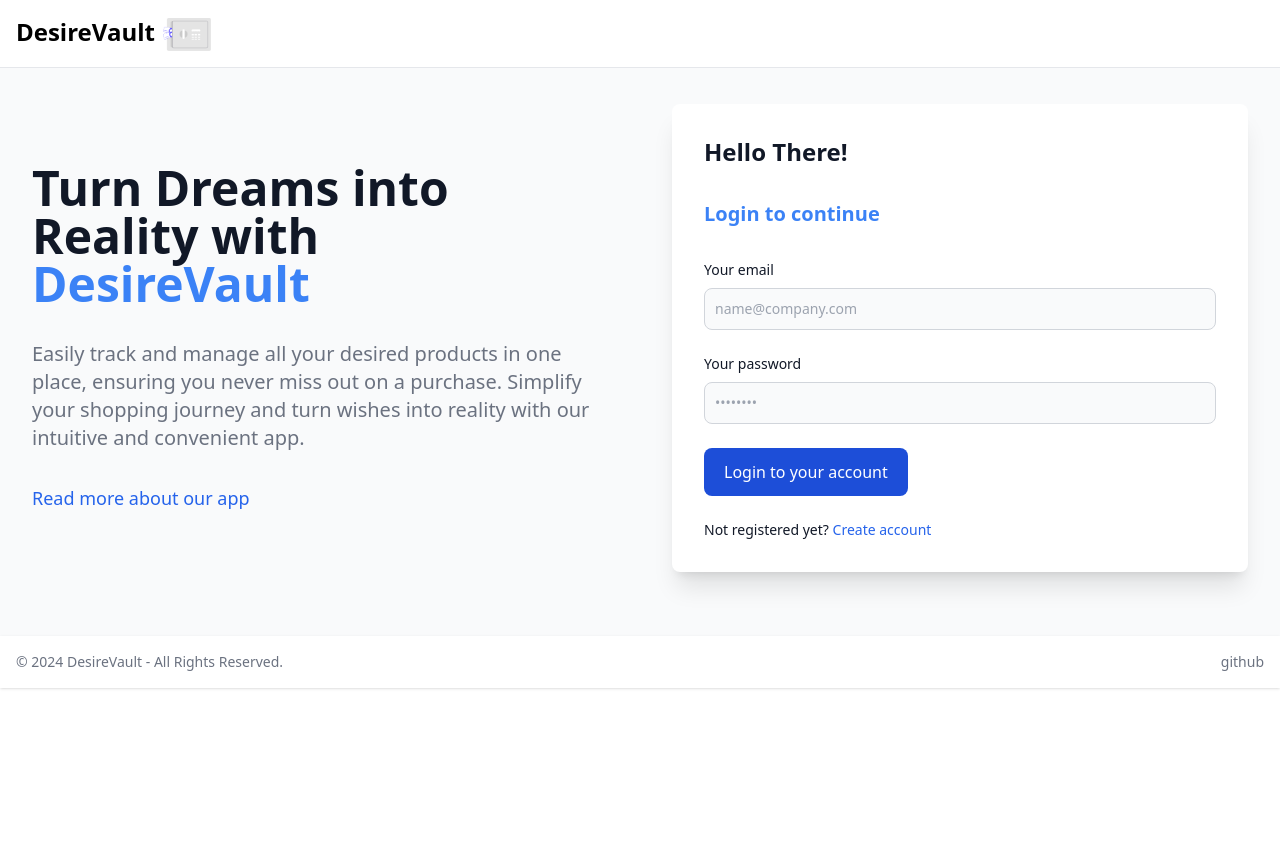
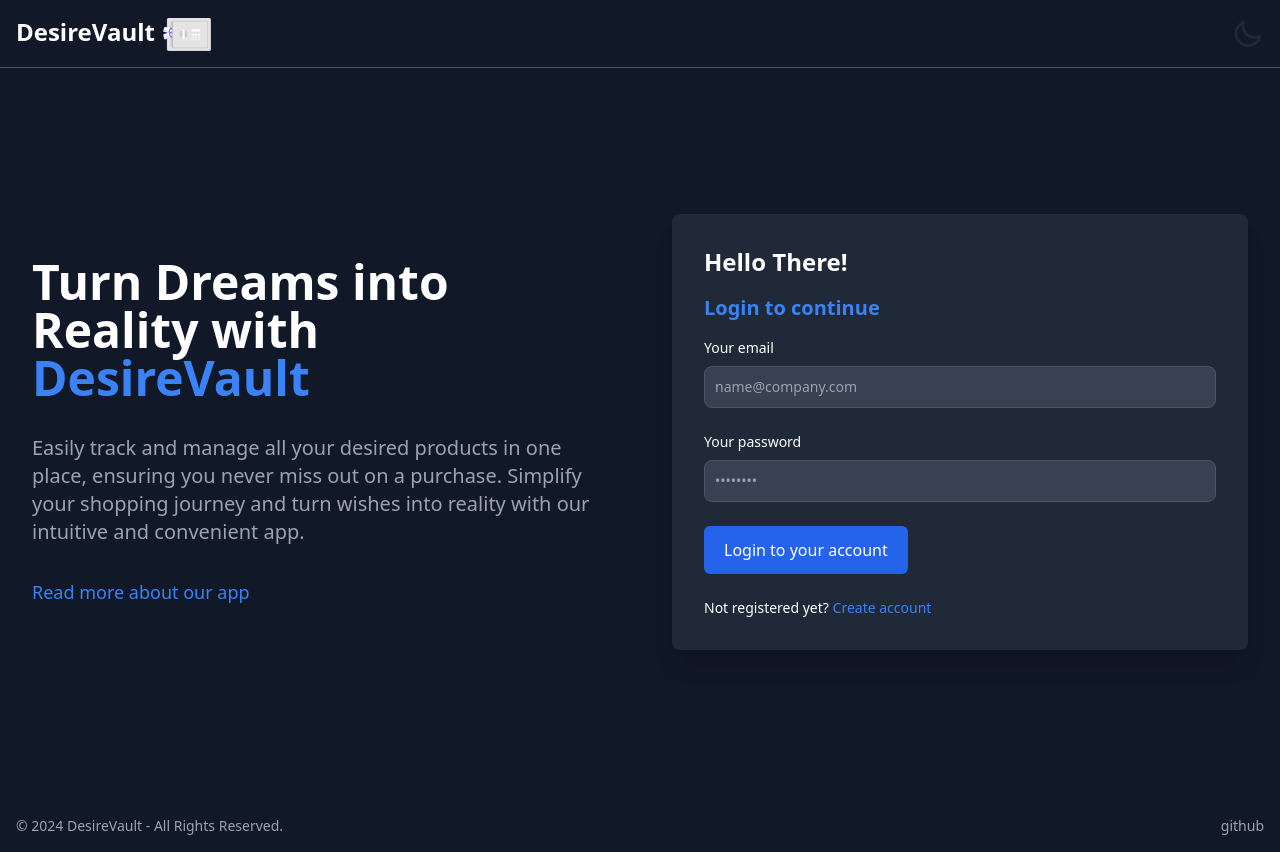
Before and after one commit to sharif-22/desire-vault, a React (Vite) app: page / in a window 1280 px wide. Before the commit the page ends 800 px from the top, so only its background shows below. Built offline with nearby package versions, Linux system fonts and the light colour scheme; no server answers.

Commit message:
feat: theme switcher added

```diff
--- a/package.json
+++ b/package.json
@@ -25,6 +25,7 @@
     "@types/react-dom": "^18.2.19",
     "@vitejs/plugin-react": "^4.2.1",
     "autoprefixer": "^10.4.17",
+    "daisyui": "^4.7.2",
     "eslint": "^8.56.0",
     "eslint-plugin-react": "^7.33.2",
     "eslint-plugin-react-hooks": "^4.6.0",
--- a/src/component/Navbar.jsx
+++ b/src/component/Navbar.jsx
@@ -1,14 +1,37 @@
-import { Link } from "react-router-dom";
+import { useState, useEffect } from "react";
+import { Link, useLocation, useNavigate } from "react-router-dom";
 import { signOut } from "firebase/auth";
 import { auth } from "../firebase/index";
-import { useLocation } from "react-router-dom";
+
 const Navbar = () => {
+  const Location = useLocation();
+  const Navigate = useNavigate();
+
   const logout = async () => {
     await signOut(auth);
-    window.location.href = "/";
+    Navigate("/");
   };
+  const [theme, setTheme] = useState(null);
 
-  const Location = useLocation();
+  useEffect(() => {
+    if (window.matchMedia("(prefers-color-scheme: dark)").matches) {
+      setTheme("dark");
+    } else {
+      setTheme("light");
+    }
+  }, []);
+
+  useEffect(() => {
+    if (theme === "dark") {
+      document.documentElement.classList.remove("dark");
+    } else {
+      document.documentElement.classList.add("dark");
+    }
+  }, [theme]);
+
+  const themeHandler = () => {
+    setTheme(theme == "dark" ? "light" : "dark");
+  };
 
   return (
     <div>
@@ -28,6 +51,7 @@ const Navbar = () => {
             </span>
           </Link>
 
+          <div className="flex items-center gap-4">
             {Location.pathname != "/" && (
               <button
                 type="button"
@@ -37,6 +61,34 @@ const Navbar = () => {
                 Log Out
               </button>
             )}
+            <label className="daisy-swap daisy-swap-rotate">
+              {/* this hidden checkbox controls the state */}
+              <input
+                onClick={themeHandler}
+                type="checkbox"
+                className="daisy-theme-controller"
+                value="synthwave"
+              />
+
+              {/* sun icon */}
+              <svg
+                className="daisy-swap-on fill-current w-8 h-8 text-white"
+                xmlns="http://www.w3.org/2000/svg"
+                viewBox="0 0 24 24"
+              >
+                <path d="M5.64,17l-.71.71a1,1,0,0,0,0,1.41,1,1,0,0,0,1.41,0l.71-.71A1,1,0,0,0,5.64,17ZM5,12a1,1,0,0,0-1-1H3a1,1,0,0,0,0,2H4A1,1,0,0,0,5,12Zm7-7a1,1,0,0,0,1-1V3a1,1,0,0,0-2,0V4A1,1,0,0,0,12,5ZM5.64,7.05a1,1,0,0,0,.7.29,1,1,0,0,0,.71-.29,1,1,0,0,0,0-1.41l-.71-.71A1,1,0,0,0,4.93,6.34Zm12,.29a1,1,0,0,0,.7-.29l.71-.71a1,1,0,1,0-1.41-1.41L17,5.64a1,1,0,0,0,0,1.41A1,1,0,0,0,17.66,7.34ZM21,11H20a1,1,0,0,0,0,2h1a1,1,0,0,0,0-2Zm-9,8a1,1,0,0,0-1,1v1a1,1,0,0,0,2,0V20A1,1,0,0,0,12,19ZM18.36,17A1,1,0,0,0,17,18.36l.71.71a1,1,0,0,0,1.41,0,1,1,0,0,0,0-1.41ZM12,6.5A5.5,5.5,0,1,0,17.5,12,5.51,5.51,0,0,0,12,6.5Zm0,9A3.5,3.5,0,1,1,15.5,12,3.5,3.5,0,0,1,12,15.5Z" />
+              </svg>
+
+              {/* moon icon */}
+              <svg
+                className="daisy-swap-off fill-current w-8 h-8"
+                xmlns="http://www.w3.org/2000/svg"
+                viewBox="0 0 24 24"
+              >
+                <path d="M21.64,13a1,1,0,0,0-1.05-.14,8.05,8.05,0,0,1-3.37.73A8.15,8.15,0,0,1,9.08,5.49a8.59,8.59,0,0,1,.25-2A1,1,0,0,0,8,2.36,10.14,10.14,0,1,0,22,14.05,1,1,0,0,0,21.64,13Zm-9.5,6.69A8.14,8.14,0,0,1,7.08,5.22v.27A10.15,10.15,0,0,0,17.22,15.63a9.79,9.79,0,0,0,2.1-.22A8.11,8.11,0,0,1,12.14,19.73Z" />
+              </svg>
+            </label>
+          </div>
         </div>
       </nav>
     </div>
--- a/src/component/UiComponents/VaultCard.jsx
+++ b/src/component/UiComponents/VaultCard.jsx
@@ -51,7 +51,7 @@ const VaultCard = ({
         <div className="transition flex gap-4 duration-1000 ease-in absolute top-4 right-4">
           <MdDeleteForever
             size={32}
-            className=" text-secondary hover:text-red-600 hover:scale-125 hover:drop-shadow-md duration-300 cursor-pointer"
+            className=" text-black hover:text-red-600 hover:scale-125 hover:drop-shadow-md duration-300 cursor-pointer"
             onClick={deleteData}
           />
         </div>
--- a/src/pages/Login.jsx
+++ b/src/pages/Login.jsx
@@ -78,15 +78,12 @@ const Login = () => {
 
   return (
     <div>
-      <section className="bg-gray-50 dark:bg-gray-900  pt-10">
+      <section className="bg-gray-50 dark:bg-gray-900 lg:h-screen flex pt-16">
         <div className="p-8 mx-auto max-w-screen-xl items-center lg:py-16 grid lg:grid-cols-2 gap-8 lg:gap-16">
           <div className="flex flex-col gap-8">
             <h1 className="text-3xl font-bold  text-gray-900 lg:text-5xl dark:text-white">
               Turn Dreams into Reality with
-              <span className="text-blue-500 items-center flex">
-                {" "}
-                DesireVault{" "}
-              </span>
+              <span className="text-blue-500"> DesireVault </span>
             </h1>
             <p className="text-lg font-normal text-gray-500 lg:text-xl dark:text-gray-400">
               Easily track and manage all your desired products in one place,
@@ -103,14 +100,14 @@ const Login = () => {
           </div>
           {/* login */}
           <div className={createAcc ? "hidden" : "block"}>
-            <div className="w-full lg:max-w-xl p-6 space-y-8 sm:p-8 bg-white rounded-lg shadow-xl dark:bg-gray-800">
+            <div className="w-full lg:max-w-xl p-6 space-y-4 sm:p-8 bg-white rounded-lg shadow-xl dark:bg-gray-800">
               <h2 className="text-2xl font-bold text-gray-900 dark:text-white">
                 Hello There!
               </h2>
               <h2 className="text-xl font-bold text-blue-500 dark:text-blue-500 ">
                 Login to continue
               </h2>
-              <form className="mt-8 space-y-6" onSubmit={login}>
+              <form className="space-y-6" onSubmit={login}>
                 <div>
                   <label
                     htmlFor="email"
@@ -149,15 +146,11 @@ const Login = () => {
                     }}
                   />
                 </div>
-                <div className="flex space-x-4">
-                  <button
-                    type="submit"
-                    className="w-full px-5 py-3 text-base font-medium text-center text-white bg-blue-700 rounded-lg hover:bg-blue-800 focus:ring-4 focus:ring-blue-300 sm:w-auto dark:bg-blue-600 dark:hover:bg-blue-700 dark:focus:ring-blue-800"
-                    onClick={login}
-                  >
+                <button type="submit" onClick={login}>
+                  <div className="block px-5 py-3 text-base font-medium text-center text-white bg-blue-700 rounded-md hover:bg-blue-800 focus:ring-4 focus:ring-blue-300  dark:bg-blue-600 dark:hover:bg-blue-700 dark:focus:ring-blue-800">
                     Login to your account
-                  </button>
-                </div>
+                  </div>
+                </button>
                 <div className="text-sm font-medium text-gray-900 dark:text-white">
                   Not registered yet?{" "}
                   <a
--- a/tailwind.config.js
+++ b/tailwind.config.js
@@ -4,5 +4,16 @@ export default {
   theme: {
     extend: {},
   },
-  plugins: [],
-}
+  darkMode: "class",
+  plugins: [require("daisyui")],
+  daisyui: {
+    themes: false, // false: only light + dark | true: all themes | array: specific themes like this ["light", "dark", "cupcake"]
+    darkTheme: "light", // name of one of the included themes for dark mode
+    base: true, // applies background color and foreground color for root element by default
+    styled: true, // include daisyUI colors and design decisions for all components
+    utils: true, // adds responsive and modifier utility classes
+    prefix: "daisy-", // prefix for daisyUI classnames (components, modifiers and responsive class names. Not colors)
+    logs: true, // Shows info about daisyUI version and used config in the console when building your CSS
+    themeRoot: ":root", // The element that receives theme color CSS variables
+  },
+};
```
Also changed, not shown: 1 other file (tests, documents, lock files or other folders). Lines whose indentation alone changed are shown as unchanged.
